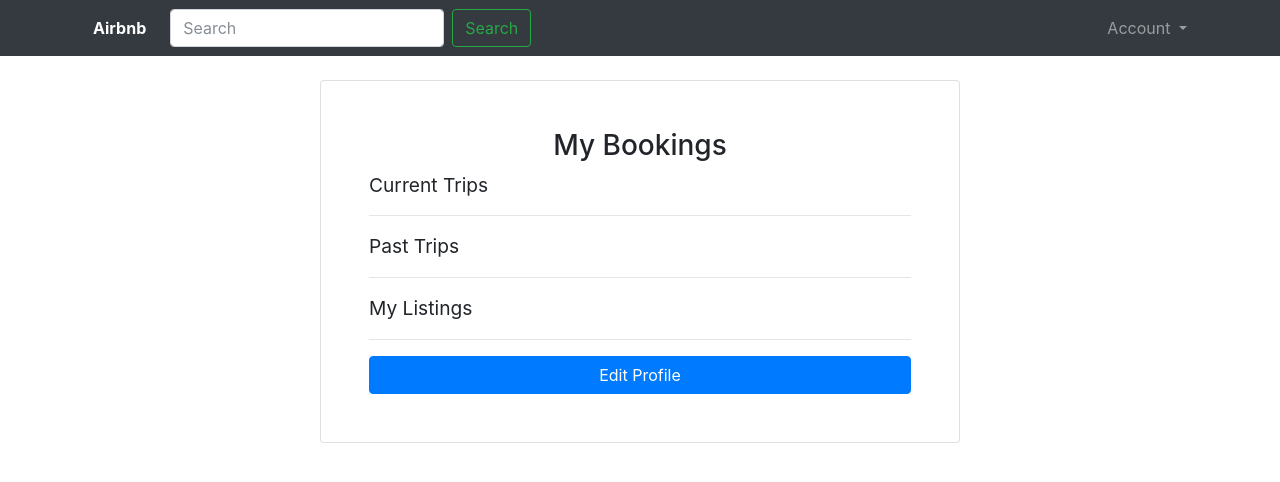
After one commit to rwjlee/Airbnb, a Django app: template apps/airbnbclone/templates/airbnbclone/my_bookings.html in a window 1280 px wide. The commit adds this page. Shown: the top 482 px of the page. Run offline with Django 3.2, Linux system fonts and the light colour scheme; the template is opened without the code that fills it, so the values that code supplies are empty; parts of the project's set-up code (start-up, migrations or seed data) failed here and were passed over; some libraries are stand-ins or nearby versions.

Commit message:
added my bookings page

```diff
--- /dev/null
+++ b/apps/airbnbclone/templates/airbnbclone/my_bookings.html
@@ -0,0 +1,41 @@
+{% extends 'airbnbclone/base.html' %} {% block body %}
+
+<div class="card my-4 col-6 offset-3 p-5">
+    <h3 class="text-center">My Bookings</h3>
+
+
+    <div class="largeprint">Current Trips</div>
+    {% for booking in bookings %}
+    <div class="listing-box">
+        <div class="largeprint">
+            <a href="{% url 'airbnbclone:listing' listing_id=booking.home_listing.id %}">{{ booking.home_listing.name }}</a>
+            </div>
+        <div>{{ booking.from_date }} to {{ booking.to_date }}</div>
+        <div class="fineprint">{{ booking.home_listing.desc }}</div>
+    </div>
+    {% endfor %}
+    <hr>
+
+
+
+    <div class="largeprint">Past Trips</div>
+    <hr>
+
+
+
+    <div class="largeprint">My Listings</div>
+    {% for listing in listings %} {% if listing.host_id == profile.id %}
+    <div class="listing-box">
+        <div class="largeprint">
+            <a href="{% url 'airbnbclone:listing' listing_id=listing.id %}">{{ listing.name }}</a>
+        </div>
+        <div>{{ listing.desc }}</div>
+    </div>
+    {% endif %} {% endfor %} {% if profile.email == request.session.email %}
+    <hr>
+    <a class="btn btn-primary" href="{% url 'airbnbclone:edit_profile' %}">Edit Profile</a>
+    {% endif %}
+
+</div>
+
+{% endblock %}
--- a/apps/airbnbclone/templates/airbnbclone/navbar.html
+++ b/apps/airbnbclone/templates/airbnbclone/navbar.html
@@ -21,6 +21,7 @@
                 {{ request.session.username }}
               </a>
               <div class="dropdown-menu" aria-labelledby="navbarDropdownMenuLink">
+                <a class="dropdown-item" href="{% url 'airbnbclone:my_bookings' %}">My Bookings</a>
                 <a class="dropdown-item" href="{% url 'airbnbclone:edit_profile' %}">Edit Profile</a>
                 <a class="dropdown-item" href="{% url 'airbnbclone:logout' %}">Logout</a>
               </div>
--- a/apps/airbnbclone/urls.py
+++ b/apps/airbnbclone/urls.py
@@ -18,4 +18,5 @@ urlpatterns = [
     path('results', views.results, name='results'),
     path('filters', views.filters, name='filters'),
     path('authenticate_booking', views.authenticate_booking, name='authenticate_booking'),
+    path('my_bookings', views.my_bookings, name='my_bookings'),
 ]
```
Also changed, not shown: apps/airbnbclone/views.py (+10 -2 lines).
